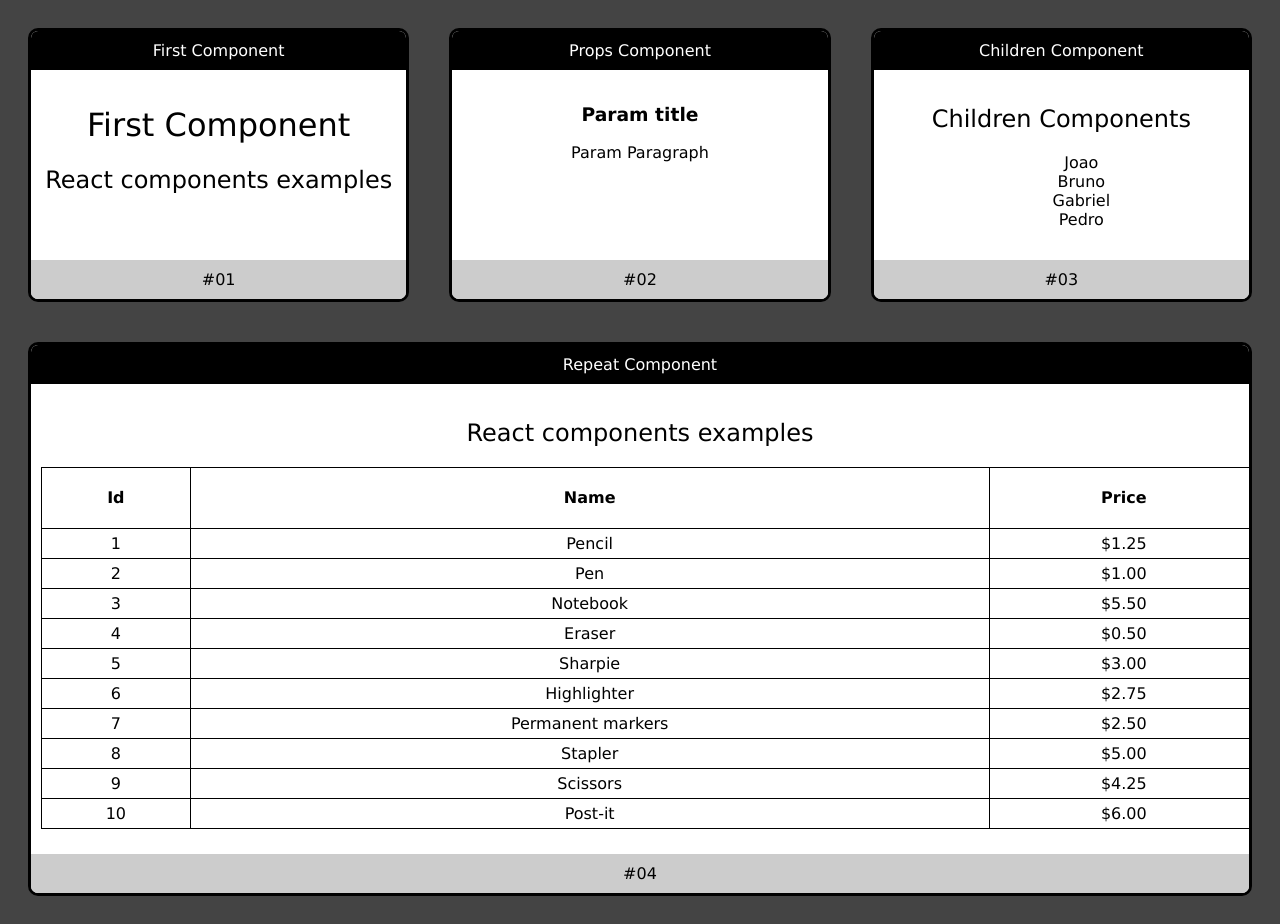
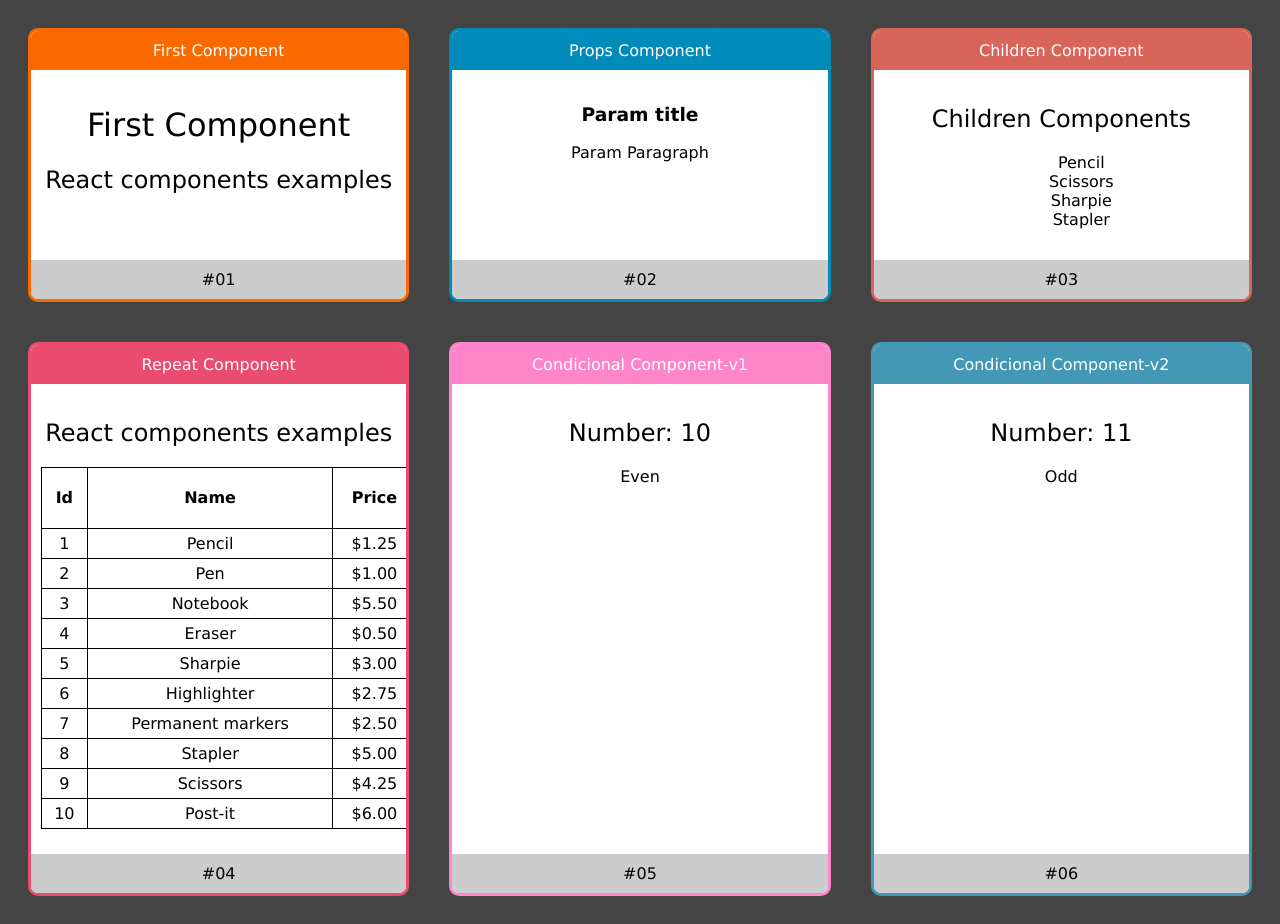
Before and after one commit to BrunoSantiG/ReactComponents, a React (Create React App) app: page / in a window 1280 px wide. Built offline with nearby package versions, Linux system fonts and the light colour scheme.

Commit message:
[+] Add variable style sending through props

```diff
--- a/src/App.jsx
+++ b/src/App.jsx
@@ -1,40 +1,50 @@
 import React from "react";
 
-import FirstComponent from "./components/FirstComponent";
-import PropsComponent from "./components/PropsComponent";
-import ChildrenComponent from "./components/ChildrenComponent";
-import RepeatComponent from "./components/RepeatComponent";
-import Card from "./layouts/Card";
+import FirstComponent from "./components/basics/FirstComponent";
+import PropsComponent from "./components/basics/PropsComponent";
+import ChildrenComponent from "./components/basics/ChildrenComponent";
+import RepeatComponent from "./components/basics/RepeatComponent";
+import CondicionalComponent from "./components/basics/CondicionaComponent";
+import IfCondicionalComponent from "./components/basics/IfCondicionalComponent";
+import Card from "./components/layouts/Card";
 
 import "./App.css";
 
 export default () => {
 	return (
 		<div className="App">
-			<Card number="#01" title="First Component">
+			<Card number="#01" title="First Component" color="#FA6900">
 				<FirstComponent />
 			</Card>
 
-			<Card number="#02" title="Props Component">
+			<Card number="#02" title="Props Component" color="#008BBA">
 				<PropsComponent
 					title="Param title"
 					paragraph="Param Paragraph"
 				/>
 			</Card>
 
-			<Card number="#03" title="Children Component">
+			<Card number="#03" title="Children Component" color="#D96459">
 				<ChildrenComponent>
 					<ul>
-						<li>Joao</li>
-						<li>Bruno</li>
-						<li>Gabriel</li>
-						<li>Pedro</li>
+						<li>Pencil</li>
+						<li>Scissors</li>
+						<li>Sharpie</li>
+						<li>Stapler</li>
 					</ul>
 				</ChildrenComponent>
 			</Card>
 
-			<Card number="#04" title="Repeat Component">
+			<Card number="#04" title="Repeat Component" color="#E94C6F">
 				<RepeatComponent />
+			</Card>
+
+			<Card number="#05" title="Condicional Component-v1" color="#FF85CB">
+				<CondicionalComponent number={10} />
+			</Card>
+
+			<Card number="#06" title="Condicional Component-v2" color="#4298B5">
+				<IfCondicionalComponent number={11} />
 			</Card>
 		</div>
 	);
--- /dev/null
+++ b/src/components/basics/CondicionaComponent.jsx
@@ -0,0 +1,10 @@
+import React from "react";
+
+export default (props) => {
+	return (
+		<div>
+			<h2>Number: {props.number}</h2>
+			{props.number % 2 === 0 ? <span>Even</span> : <span>Odd</span>}
+		</div>
+	);
+};
--- /dev/null
+++ b/src/components/basics/If.jsx
@@ -0,0 +1,7 @@
+export default (props) => {
+	if (props.test) {
+		return props.children;
+	} else {
+		return false;
+	}
+};
--- /dev/null
+++ b/src/components/basics/IfCondicionalComponent.jsx
@@ -0,0 +1,16 @@
+import React from "react";
+import If from "./If";
+
+export default (props) => {
+	return (
+		<div>
+			<h2>Number: {props.number}</h2>
+			<If test={props.number % 2 === 0}>
+				<span>Even</span>
+			</If>
+			<If test={props.number % 2 === 1}>
+				<span>Odd</span>
+			</If>
+		</div>
+	);
+};
--- a/src/components/RepeatComponent.jsx
+++ b/src/components/basics/RepeatComponent.jsx
@@ -1,5 +1,5 @@
 import React from "react";
-import Products from "../data/Products";
+import Products from "../../data/Products";
 
 export default (props) => {
 	function getProdutos() {
--- a/src/layouts/Card.jsx
+++ b/src/components/layouts/Card.jsx
@@ -3,8 +3,13 @@ import "./Card.css";
 
 export default (props) => {
 	return (
-		<div className="Card">
-			<div className="Header">{props.title}</div>
+		<div className="Card" style={{ borderColor: props.color || "#000" }}>
+			<div
+				className="Header"
+				style={{ backgroundColor: props.color || "#000" }}
+			>
+				{props.title}
+			</div>
 			<div className="Content">{props.children}</div>
 			<div className="Footer">{props.number}</div>
 		</div>
```
Also changed, not shown: src/components/basics/ChildrenComponent.jsx (renamed from src/components/ChildrenComponent.jsx), src/components/basics/FirstComponent.jsx (renamed from src/components/FirstComponent.jsx), src/components/basics/PropsComponent.jsx (renamed from src/components/PropsComponent.jsx), src/components/layouts/Card.css (renamed from src/layouts/Card.css).
